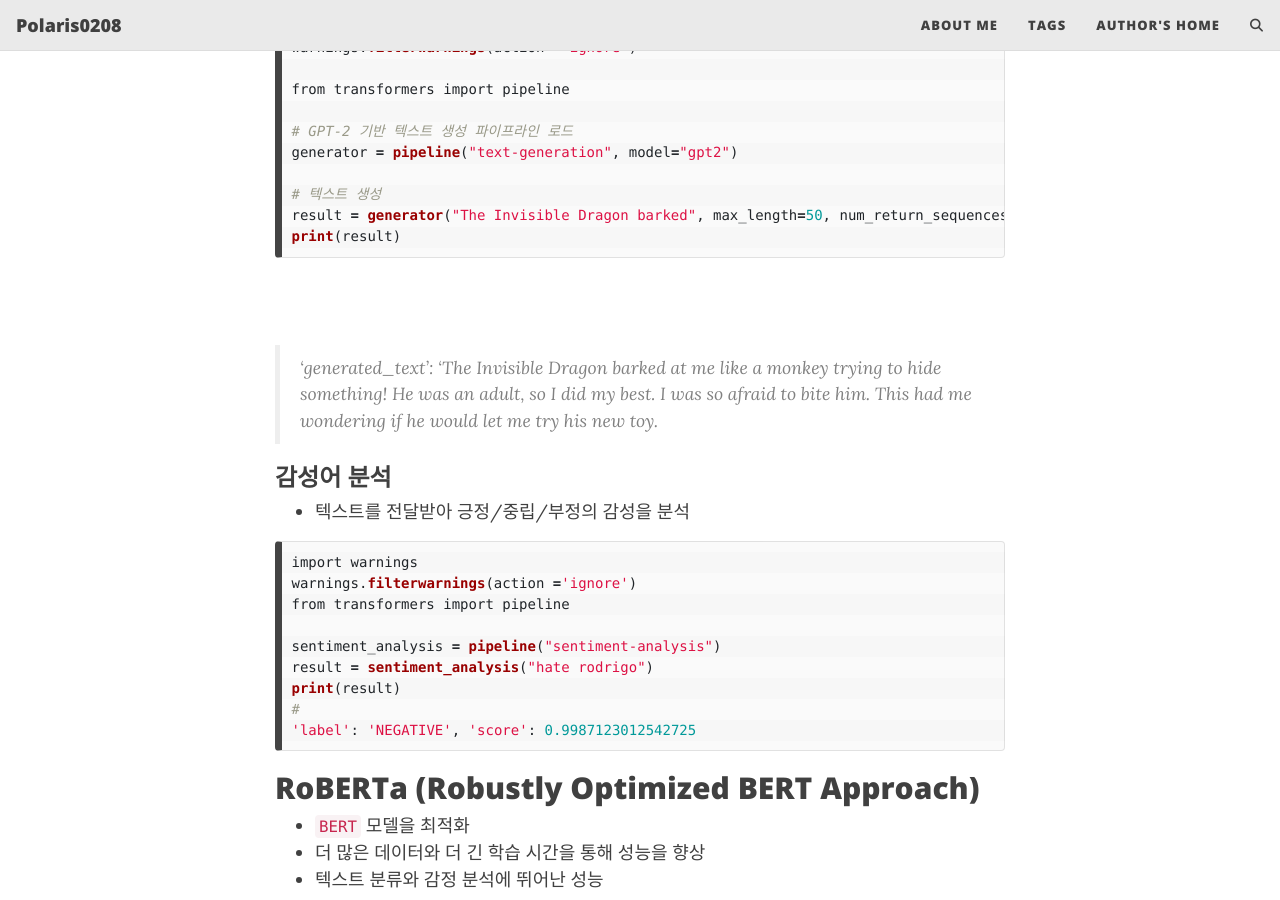
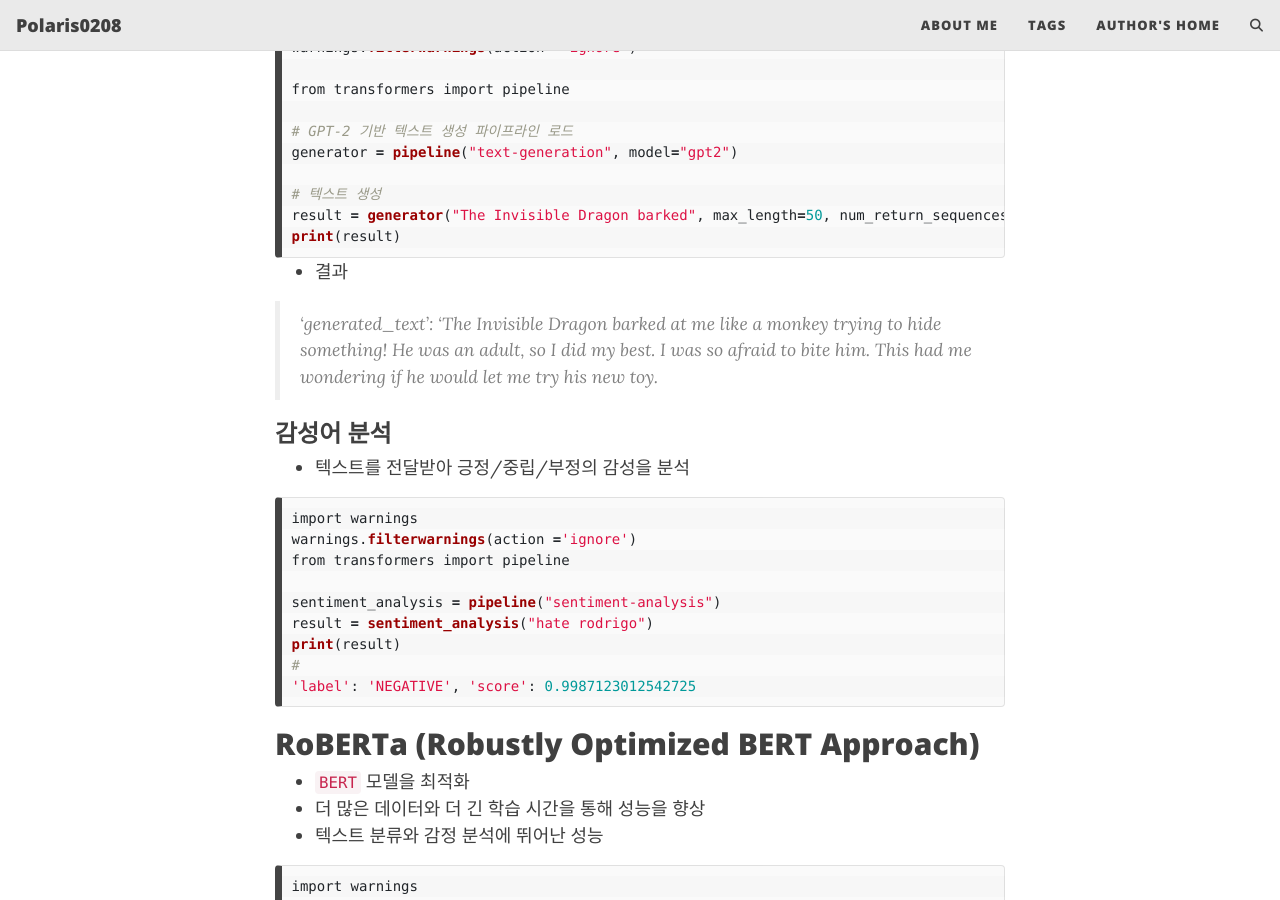
Before and after one commit to polaris0208/polaris0208.github.io, a Jekyll site: the page built from _posts/2024-11-01-Transformers-PT-FT.md, in a window 1280 px wide and 900 px high, scrolled down 1221 px. Built offline with Jekyll 4.4.1, drawn with Linux system fonts in a browser that asks for light colours; comment, search, counter and statistics services are not loaded.

Commit message:
TIL_24_1101

````diff
--- a/_posts/2024-11-01-Transformers-PT-FT.md
+++ b/_posts/2024-11-01-Transformers-PT-FT.md
@@ -44,7 +44,9 @@ generator = pipeline("text-generation", model="gpt2")
 result = generator("The Invisible Dragon barked", max_length=50, num_return_sequences=1)
 print(result)
 ```
-<br>
+
+- 결과
+
 >'generated_text': 'The Invisible Dragon barked at me like a monkey trying to hide something! He was an adult, so I did my best. I was so afraid to bite him. This had me wondering if he would let me try his new toy.
 
 ### 감성어 분석
@@ -330,7 +332,6 @@ model = BertForSequenceClassification.from_pretrained('bert-base-uncased', num_l
 
 # BERT 모델 로드
 ```
-<br>
 
 - `Trainer`, `TrainingArguments` 적용
   - **Transformers** 라이브러리에서 제공하는 클래스 - 모델훈련시 필요한 설정들을 관리
````
